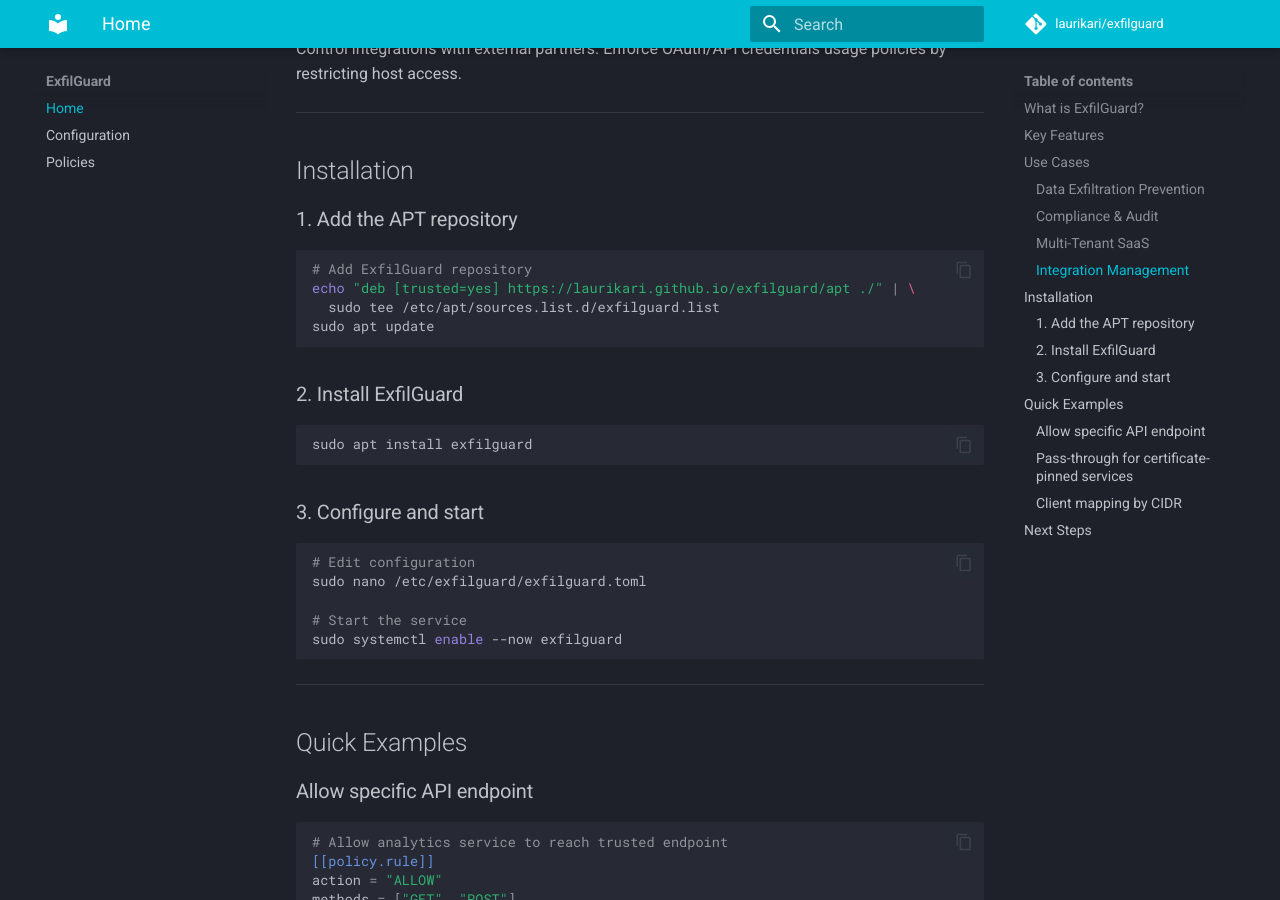
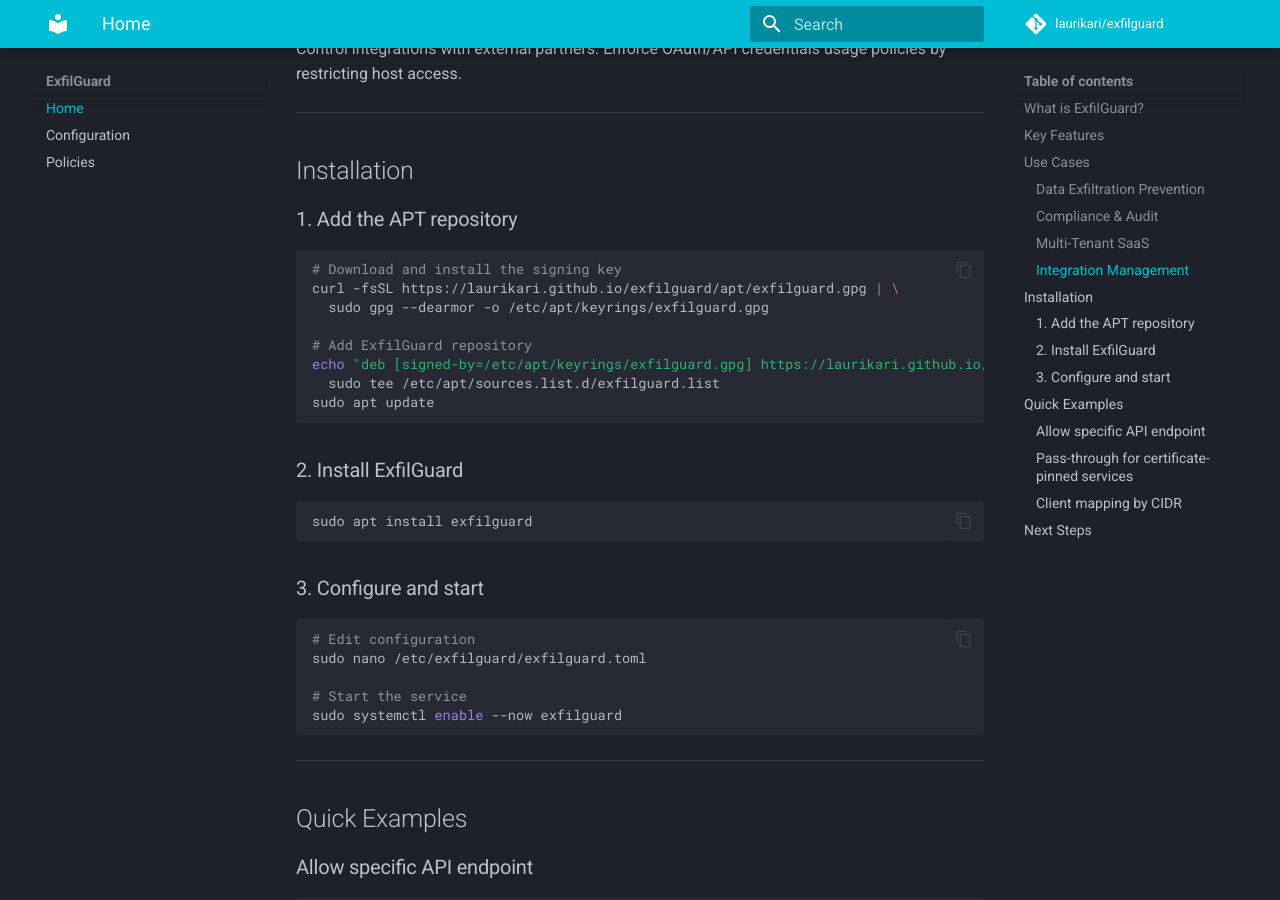
Before and after one commit to laurikari/exfilguard, an MkDocs documentation site: the page built from docs/index.md, in a window 1280 px wide and 900 px high, scrolled down 2010 px. Built offline with MkDocs 1.6.1 and Material for MkDocs 9.7.7, drawn with Linux system fonts in a browser that asks for light colours; comment, search, counter and statistics services are not loaded.

Commit message:
Sign APT repository with GPG

````diff
--- a/docs/index.md
+++ b/docs/index.md
@@ -64,8 +64,12 @@
 ### 1. Add the APT repository
 
 ```bash
+# Download and install the signing key
+curl -fsSL https://laurikari.github.io/exfilguard/apt/exfilguard.gpg | \
+  sudo gpg --dearmor -o /etc/apt/keyrings/exfilguard.gpg
+
 # Add ExfilGuard repository
-echo "deb [trusted=yes] https://laurikari.github.io/exfilguard/apt ./" | \
+echo "deb [signed-by=/etc/apt/keyrings/exfilguard.gpg] https://laurikari.github.io/exfilguard/apt ./" | \
   sudo tee /etc/apt/sources.list.d/exfilguard.list
 sudo apt update
 ```
````
Also changed, not shown: 2 other files.
